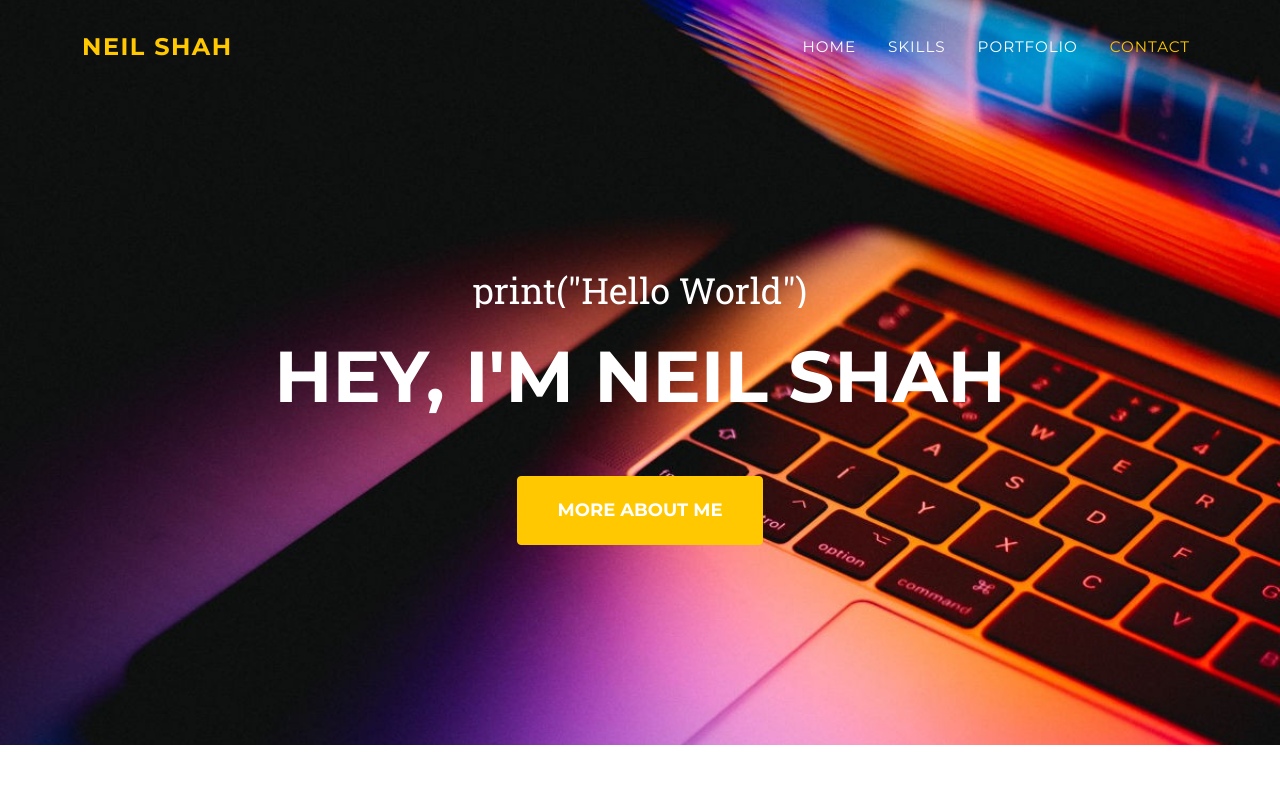
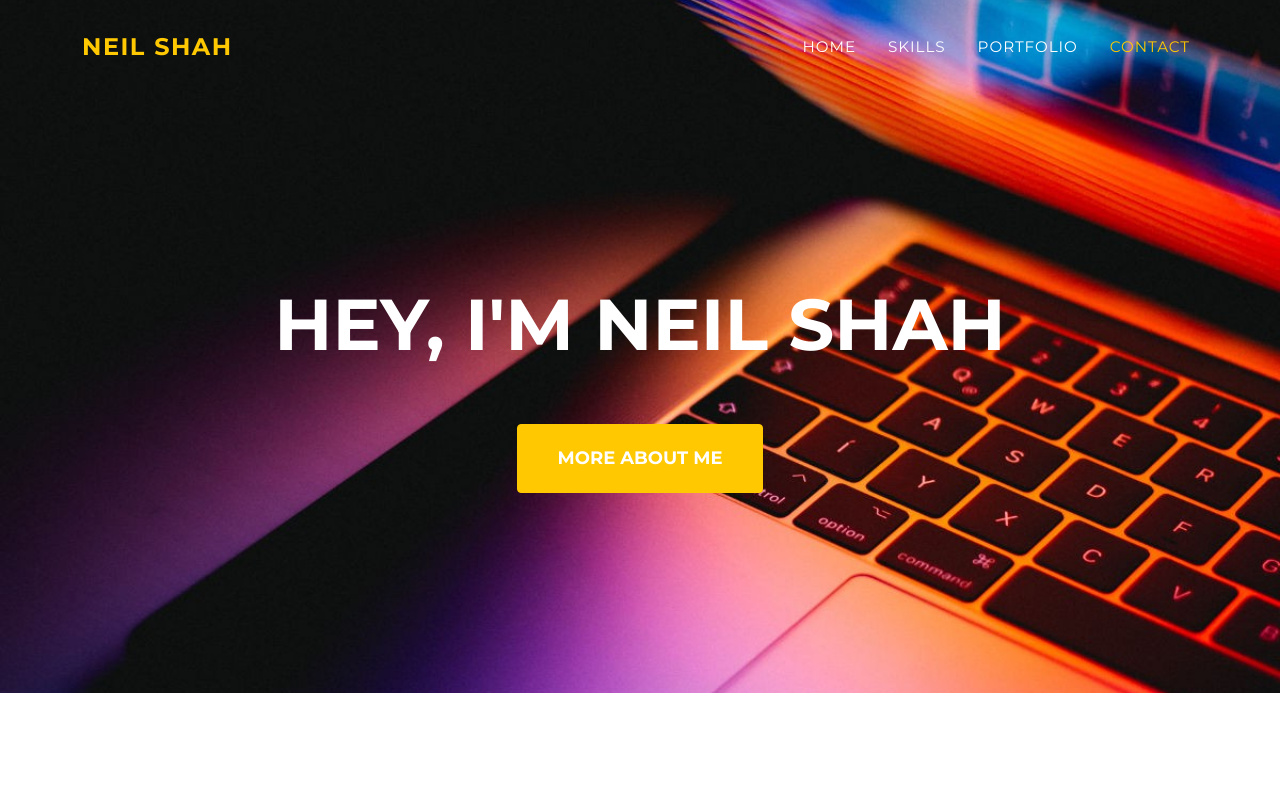
Before and after one commit to NeilShah2026/portfolio, a plain HTML site: page index.html in a window 1280 px wide. Shown: the top 786 px of the page. Drawn offline with nearby package versions, Linux system fonts and the light colour scheme; files whose address does not match are found by name.

Commit message:
Update index.html

```diff
--- a/index.html
+++ b/index.html
@@ -42,7 +42,7 @@
         <!-- Masthead-->
         <header class="masthead">
             <div class="container">
-                <div class="masthead-subheading">print("Hello World")</div>
+                <p id="masthead-subheading"></p>
                 <div class="masthead-heading text-uppercase">Hey, I'm Neil Shah</div>
                 <a class="btn btn-primary btn-xl text-uppercase" href="#skills">More About Me</a>
             </div>
```
